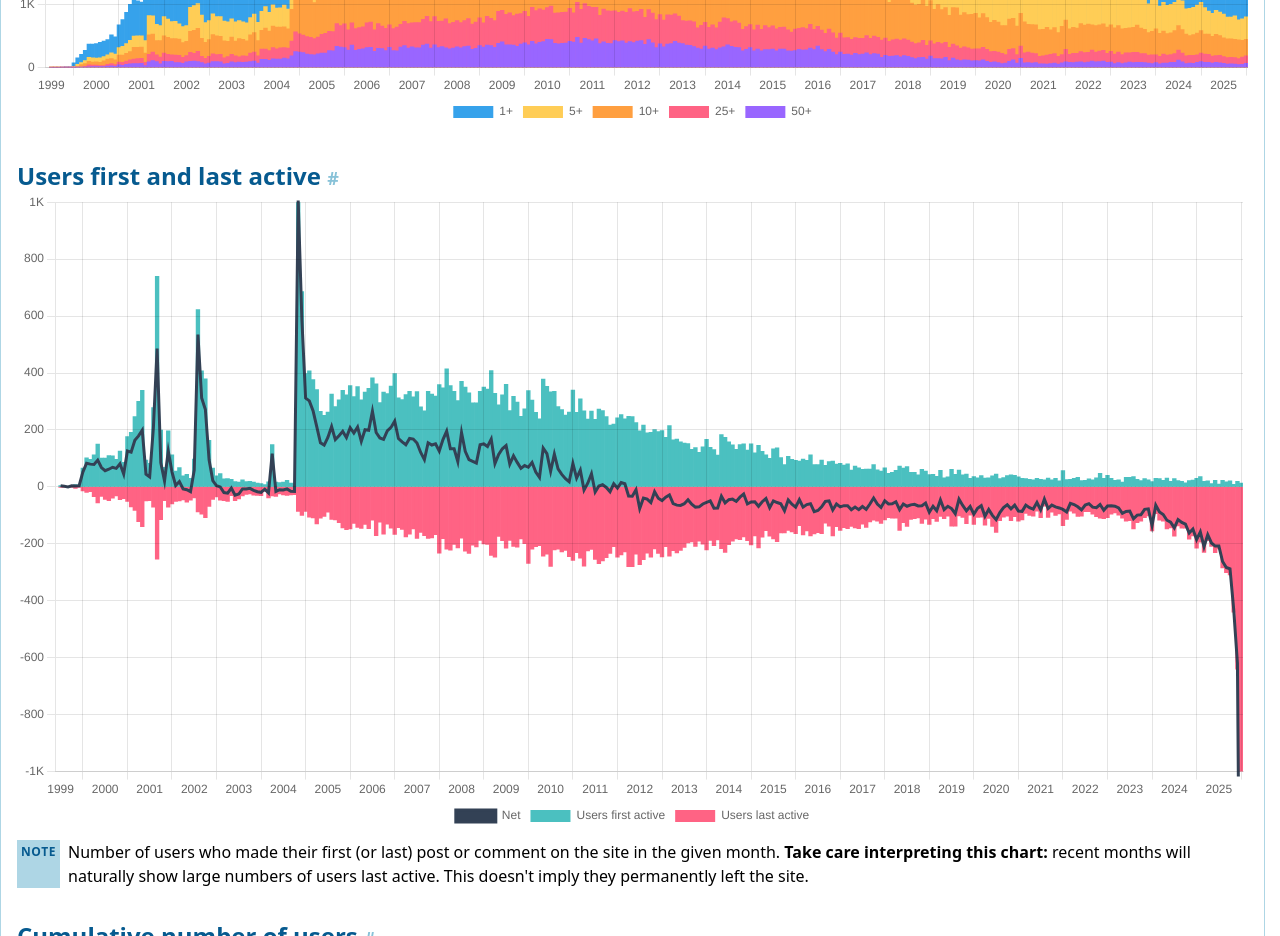
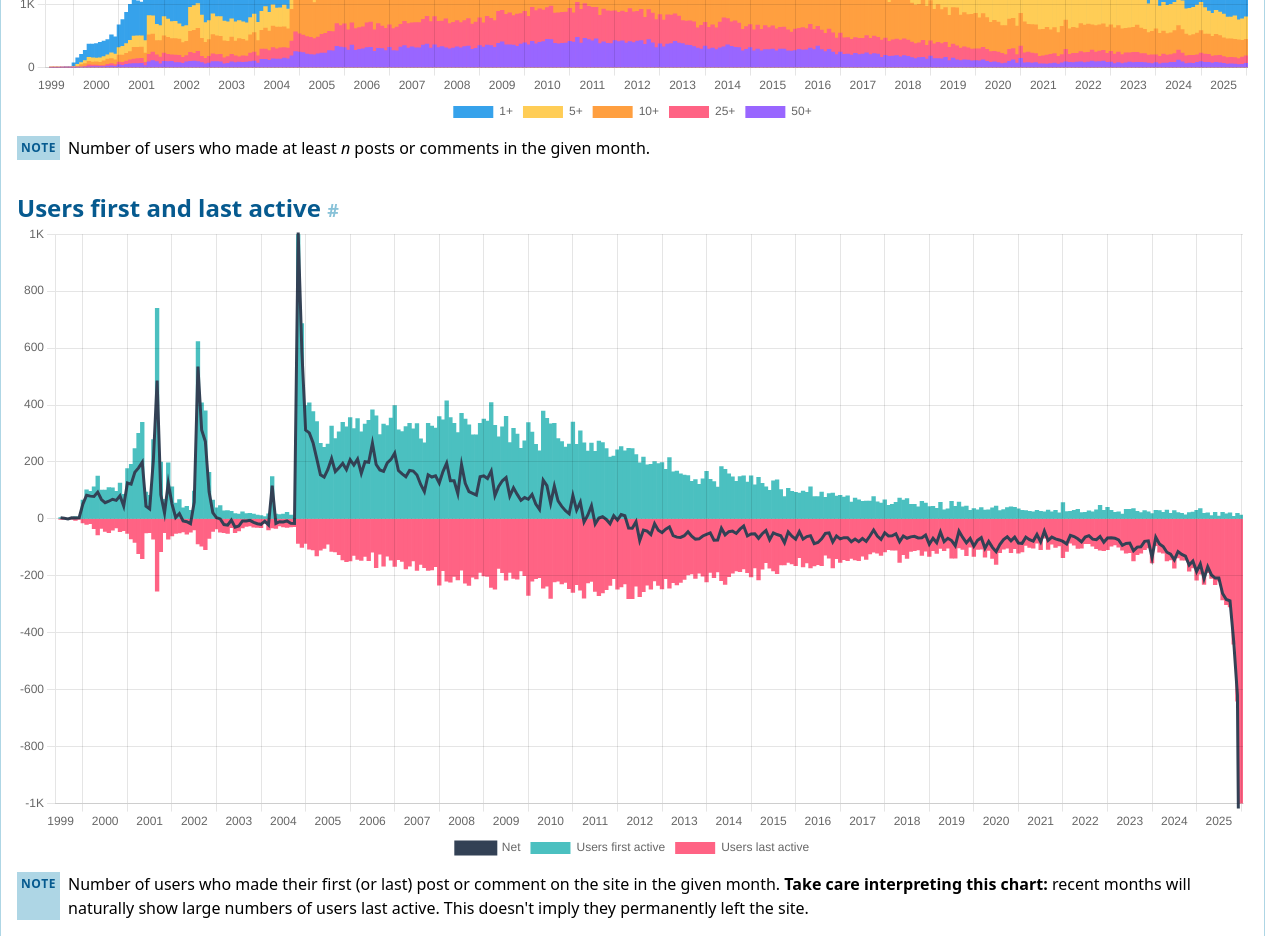
Before and after one commit to klipspringr/mefi-activity, a SvelteKit app: page / in a window 1280 px wide. Shown: the part 2240-3176 px from the top of the page. Built offline with nearby package versions, Linux system fonts and the light colour scheme; a web font is replaced by a local one.

Commit message:
activity level explanation

```diff
--- a/src/routes/+page.svelte
+++ b/src/routes/+page.svelte
@@ -295,7 +295,9 @@
             interaction: { mode: "index" },
             plugins: { legend: { display: true, reverse: true } },
         }}
-        tall />
+        tall>
+        Number of users who made at least <em>n</em> posts or comments in the given month.
+    </ChartComponent>
     <ChartComponent
         title="Users first and last active"
         type="bar"
```
